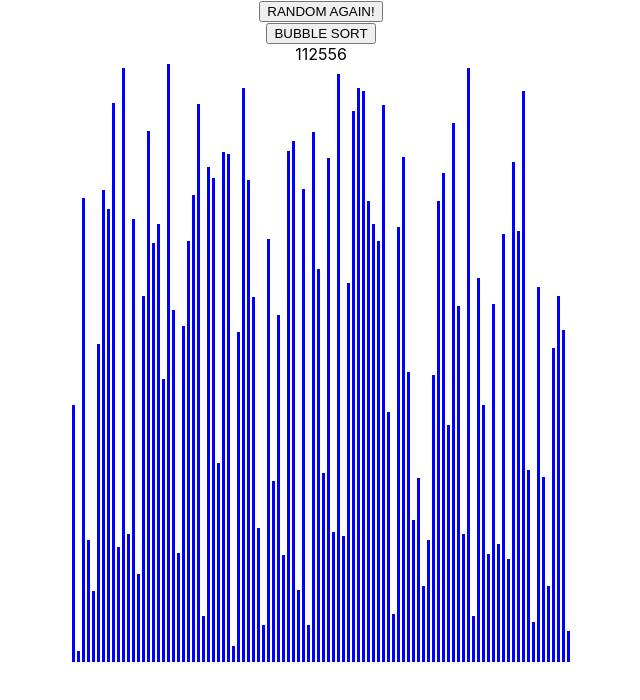
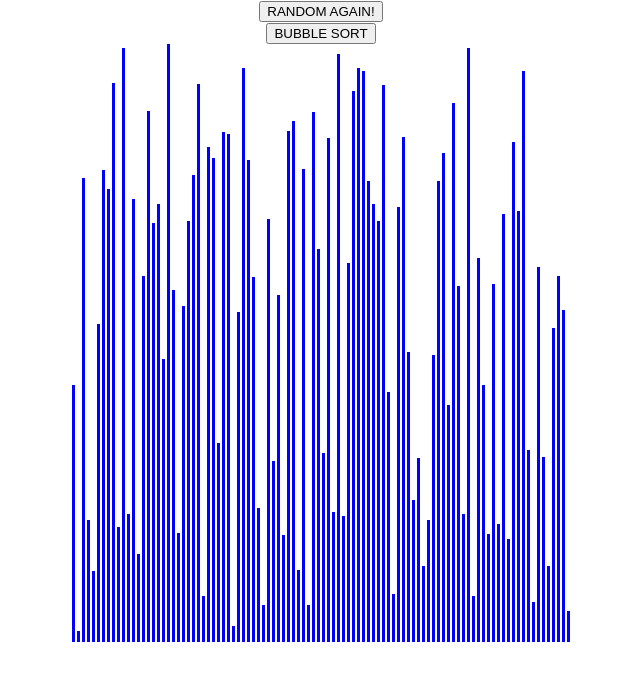
Before and after one commit to michalpzarzycki/Sorting, a React (Create React App) app: page / in a window 1280 px wide. Shown: the top 700 px of the page, without its empty margins (319-959 px from the left). Built offline with nearby package versions, Linux system fonts and the light colour scheme.

Commit message:
Got rid of unwanted div

```diff
--- a/src/components/SortingAlgorithm.js
+++ b/src/components/SortingAlgorithm.js
@@ -19,7 +19,6 @@ function SortingAlgorithm() {
             <Button handleClick={() => setRandom(!random)} placeholder="RANDOM AGAIN!" />
             <Button handleClick={() => setArray([...bubbleSort(array)])} placeholder="BUBBLE SORT" />
             <div className={styles.barContainer}>
-                <div>{bubbleSort([2, 5, 1, 1, 5, 6])}</div>
                 {/* display an array as a rectangles with height of arr[i] */}
                 {array.map((x, idx) => <div key={idx} className={styles.bar} style={{ height: `${x}px` }}></div>)}
             </div>
```
